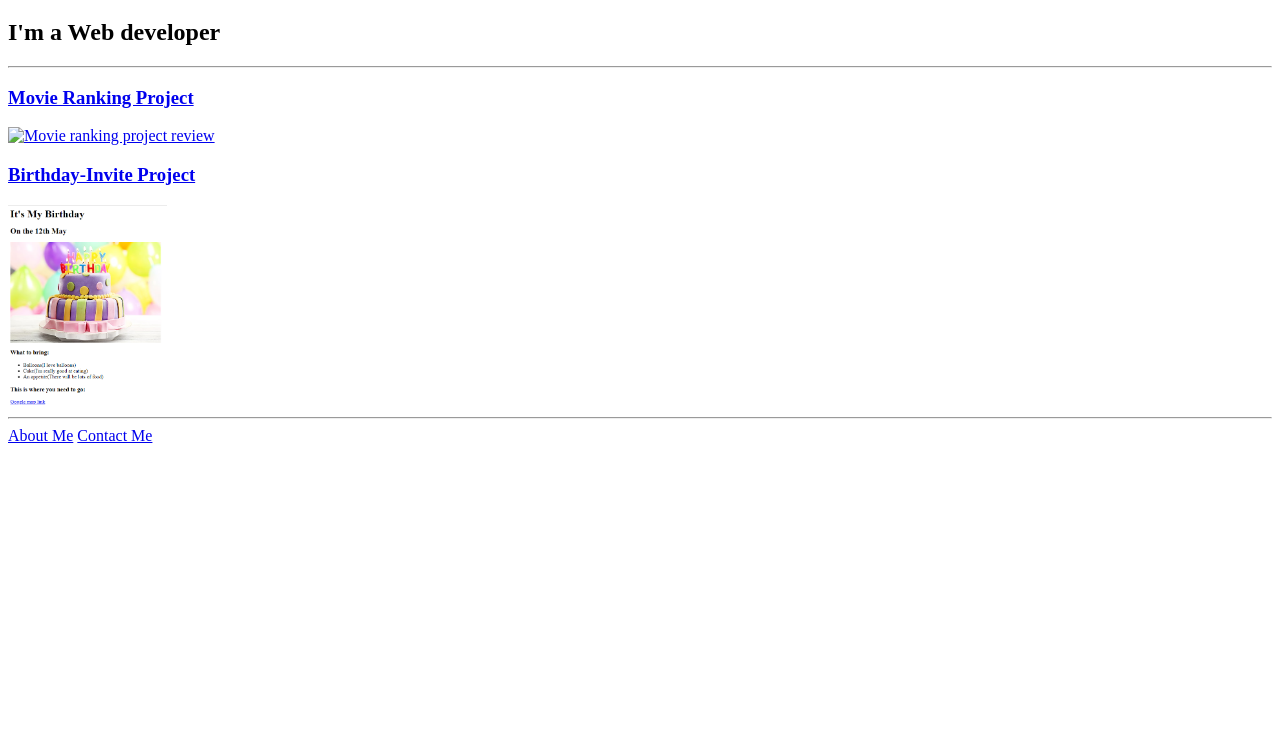
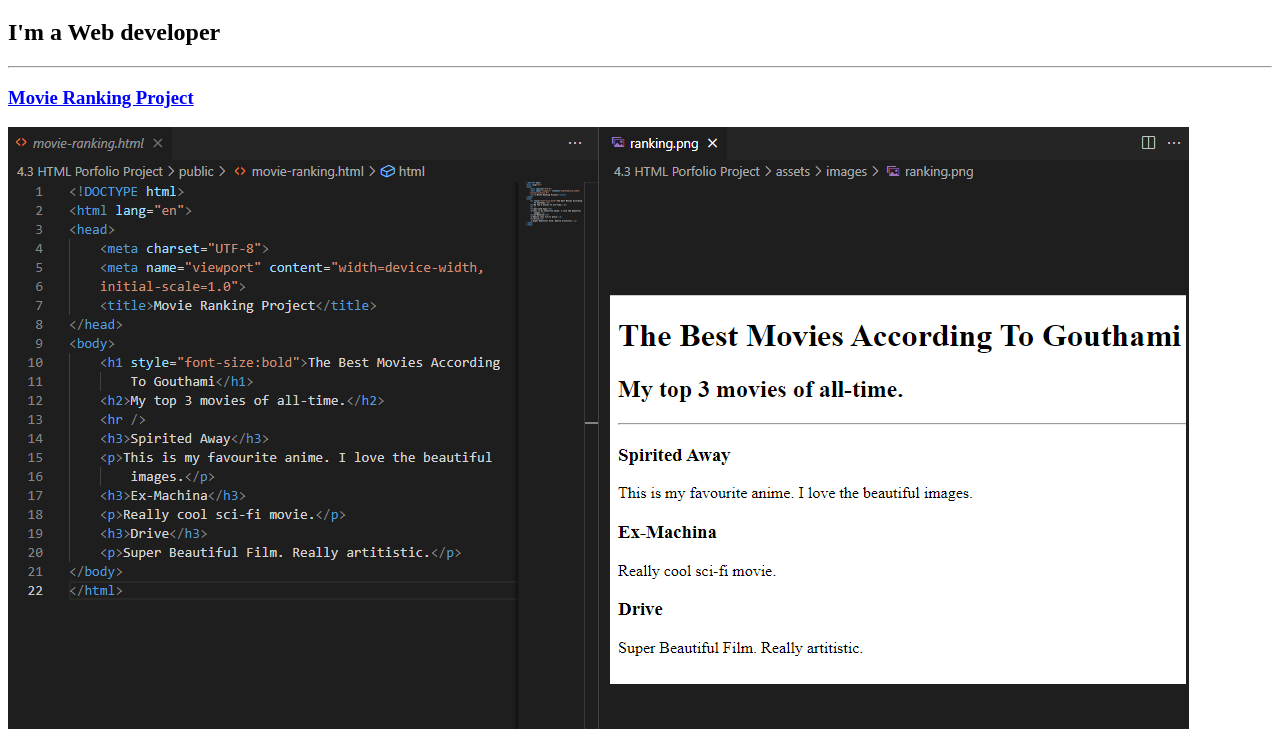
Before and after one commit to ggouthami14/HTML-Portfolio, a plain HTML site: page index.html in a window 1280 px wide. Shown: the part 61-800 px from the top of the page. Drawn offline with Linux system fonts and the light colour scheme.

Commit message:
Update index.html

```diff
--- a/index.html
+++ b/index.html
@@ -9,10 +9,10 @@
     <h1>Gouthami's Portfolio</h1>
     <h2>I'm a Web developer</h2>
     <hr />
-    <h3><a href="./public/movie-ranking.html">Movie Ranking Project</h3>
-    <img src= "./assets/images/ranking.png" height="200" alt="Movie ranking project review"/>
-    <h3><a href="./public/birthday-invite.html">Birthday-Invite Project</h3>
-   <img src= "./assets/images/bday invite.png" height="200" alt="Birthday invite project review"/>
+    <a href="./public/movie-ranking.html"><h3 style="color:blue">Movie Ranking Project</h3></a>
+    <img src="./assets/images/movie -ranking.png" alt="preview">
+    <a href="./public/birthday-invite.html"><h3 style="color:blue">Birthday Invite Project</h3></a>
+    <img src="assets/images/bday-invite.png" alt="preview">
     <hr />
     <a href="./public/about.html">About Me</a>
     <a href="./public/contact.html">Contact Me</a>
```
